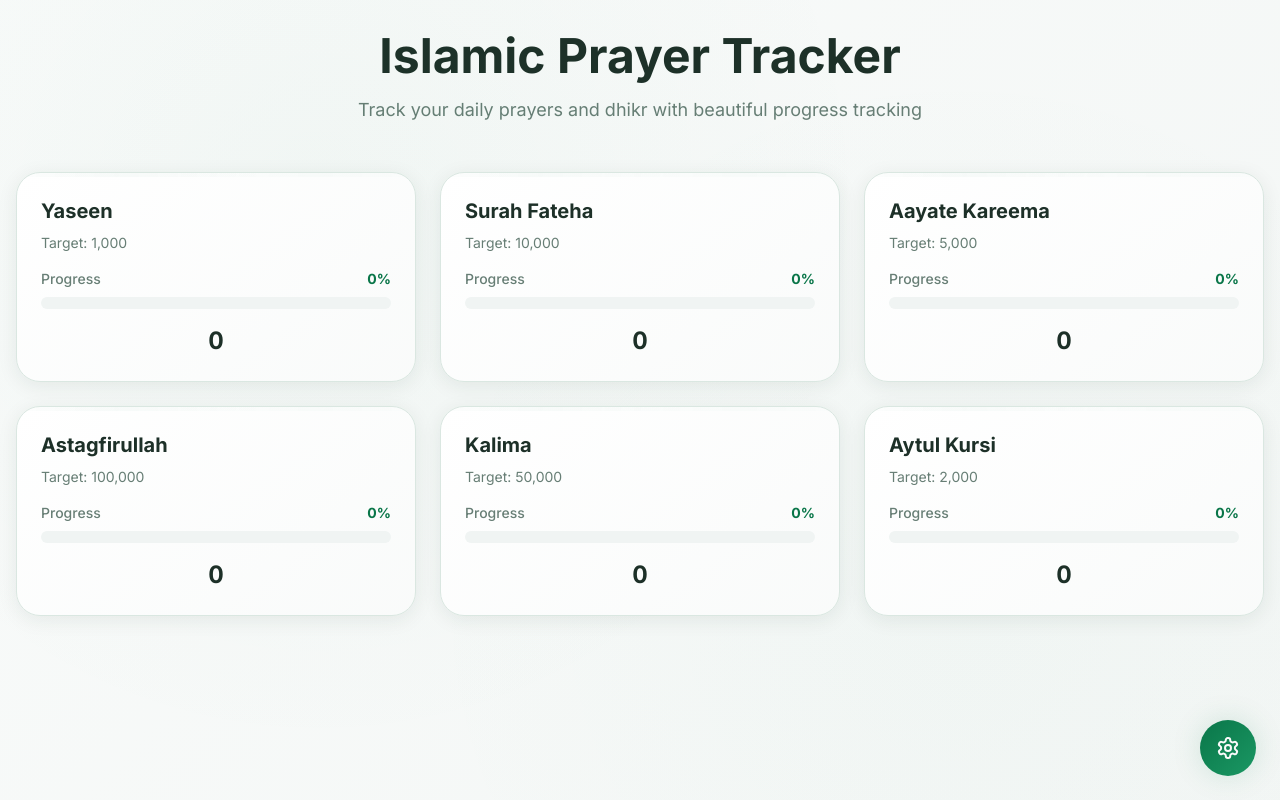
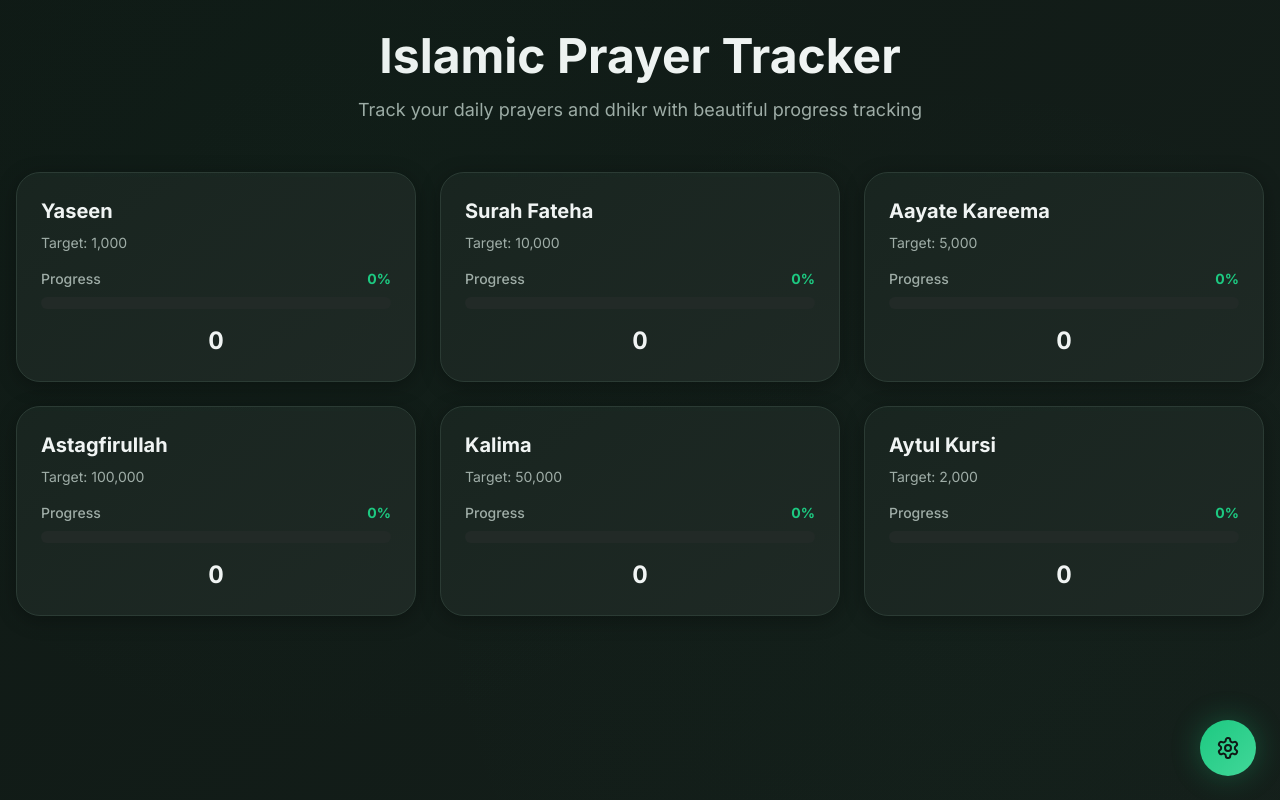
Before and after one commit to YasirShaikh24/sacred-counts-tracker, a React (Vite) app: page / in a window 1280 px wide. Built offline with nearby package versions, Linux system fonts and the light colour scheme.

Commit message:
Refactor: Apply dark theme
Update the application to use a dark theme background and enhance the UI interface while preserving all existing functionalities and design elements.

```diff
--- a/src/index.css
+++ b/src/index.css
@@ -72,42 +72,62 @@ All colors MUST be HSL.
     --sidebar-ring: 217.2 91.2% 59.8%;
   }
 
-  .dark {
-    --background: 222.2 84% 4.9%;
-    --foreground: 210 40% 98%;
+  :root {
+    /* Dark Islamic Green Theme */
+    --background: 155 25% 8%;
+    --foreground: 155 15% 95%;
 
-    --card: 222.2 84% 4.9%;
-    --card-foreground: 210 40% 98%;
+    --card: 155 20% 12%;
+    --card-foreground: 155 15% 95%;
 
-    --popover: 222.2 84% 4.9%;
-    --popover-foreground: 210 40% 98%;
+    --popover: 155 20% 12%;
+    --popover-foreground: 155 15% 95%;
 
-    --primary: 210 40% 98%;
-    --primary-foreground: 222.2 47.4% 11.2%;
+    --primary: 155 75% 45%;
+    --primary-foreground: 155 25% 8%;
+    --primary-glow: 155 65% 55%;
 
-    --secondary: 217.2 32.6% 17.5%;
-    --secondary-foreground: 210 40% 98%;
+    --secondary: 155 15% 18%;
+    --secondary-foreground: 155 15% 90%;
 
-    --muted: 217.2 32.6% 17.5%;
-    --muted-foreground: 215 20.2% 65.1%;
+    --muted: 155 10% 15%;
+    --muted-foreground: 155 8% 65%;
 
-    --accent: 217.2 32.6% 17.5%;
-    --accent-foreground: 210 40% 98%;
+    --accent: 155 35% 22%;
+    --accent-foreground: 155 15% 90%;
 
-    --destructive: 0 62.8% 30.6%;
-    --destructive-foreground: 210 40% 98%;
+    --destructive: 0 75% 55%;
+    --destructive-foreground: 155 15% 95%;
 
-    --border: 217.2 32.6% 17.5%;
-    --input: 217.2 32.6% 17.5%;
-    --ring: 212.7 26.8% 83.9%;
-    --sidebar-background: 240 5.9% 10%;
-    --sidebar-foreground: 240 4.8% 95.9%;
-    --sidebar-primary: 224.3 76.3% 48%;
-    --sidebar-primary-foreground: 0 0% 100%;
-    --sidebar-accent: 240 3.7% 15.9%;
-    --sidebar-accent-foreground: 240 4.8% 95.9%;
-    --sidebar-border: 240 3.7% 15.9%;
-    --sidebar-ring: 217.2 91.2% 59.8%;
+    --border: 155 15% 20%;
+    --input: 155 15% 20%;
+    --ring: 155 75% 45%;
+
+    --radius: 1rem;
+
+    /* Dark Islamic Theme Gradients */
+    --gradient-primary: linear-gradient(135deg, hsl(155, 75%, 45%), hsl(155, 65%, 55%));
+    --gradient-secondary: linear-gradient(135deg, hsl(155, 15%, 18%), hsl(155, 10%, 15%));
+    --gradient-background: linear-gradient(135deg, hsl(155, 25%, 8%), hsl(155, 20%, 10%));
+    --gradient-card: linear-gradient(145deg, hsl(155, 20%, 12%), hsl(155, 15%, 14%));
+
+    /* Dark Shadows */
+    --shadow-soft: 0 4px 20px hsl(0 0% 0% / 0.3);
+    --shadow-medium: 0 8px 30px hsl(0 0% 0% / 0.4);
+    --shadow-glow: 0 0 30px hsl(155 75% 45% / 0.3);
+
+    /* Animations */
+    --transition-smooth: all 0.3s cubic-bezier(0.4, 0, 0.2, 1);
+    --transition-bounce: all 0.3s cubic-bezier(0.68, -0.55, 0.265, 1.55);
+
+    --sidebar-background: 155 20% 10%;
+    --sidebar-foreground: 155 15% 90%;
+    --sidebar-primary: 155 75% 45%;
+    --sidebar-primary-foreground: 155 25% 8%;
+    --sidebar-accent: 155 15% 18%;
+    --sidebar-accent-foreground: 155 15% 90%;
+    --sidebar-border: 155 15% 20%;
+    --sidebar-ring: 155 75% 45%;
   }
 }
 
```
